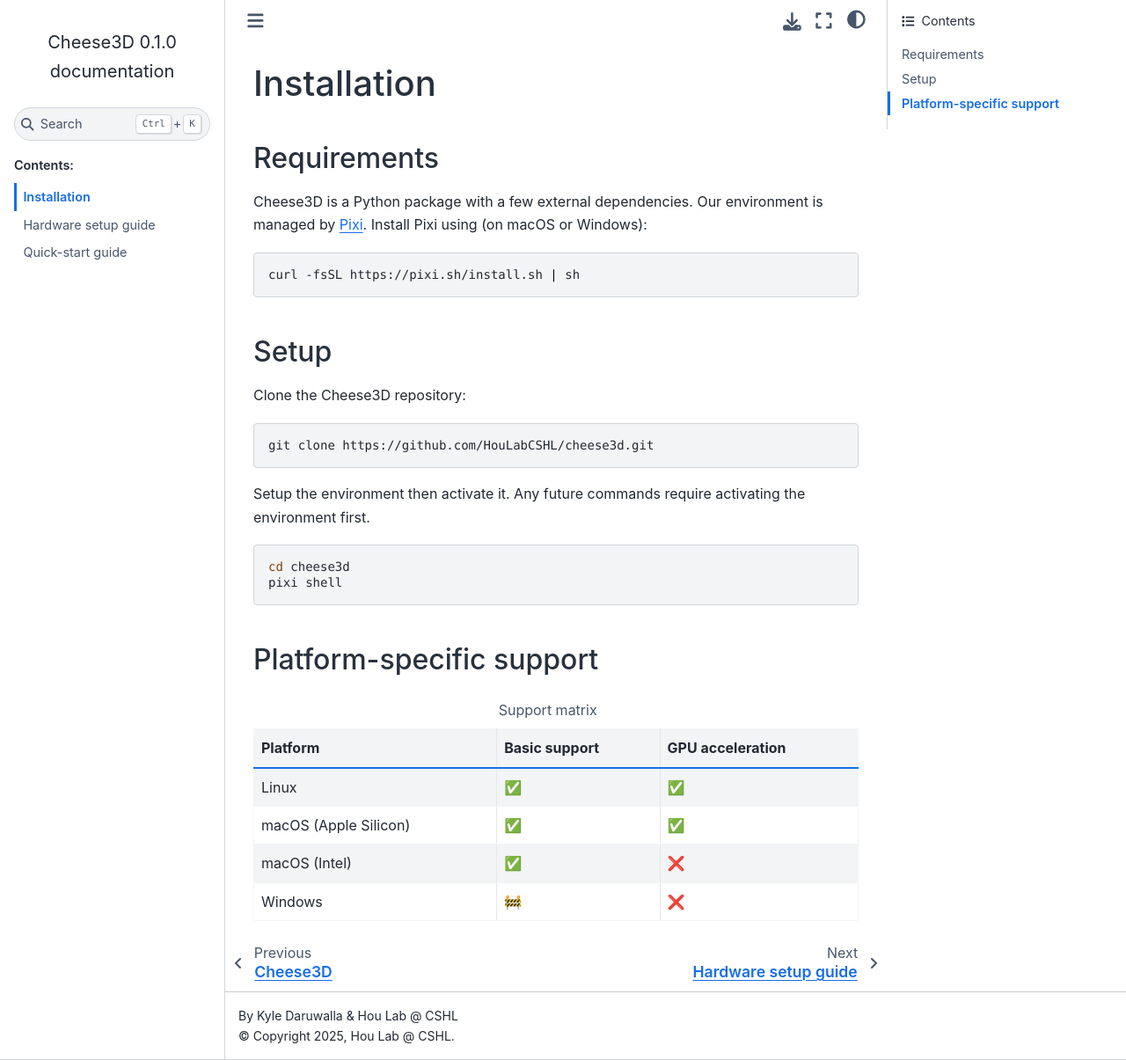
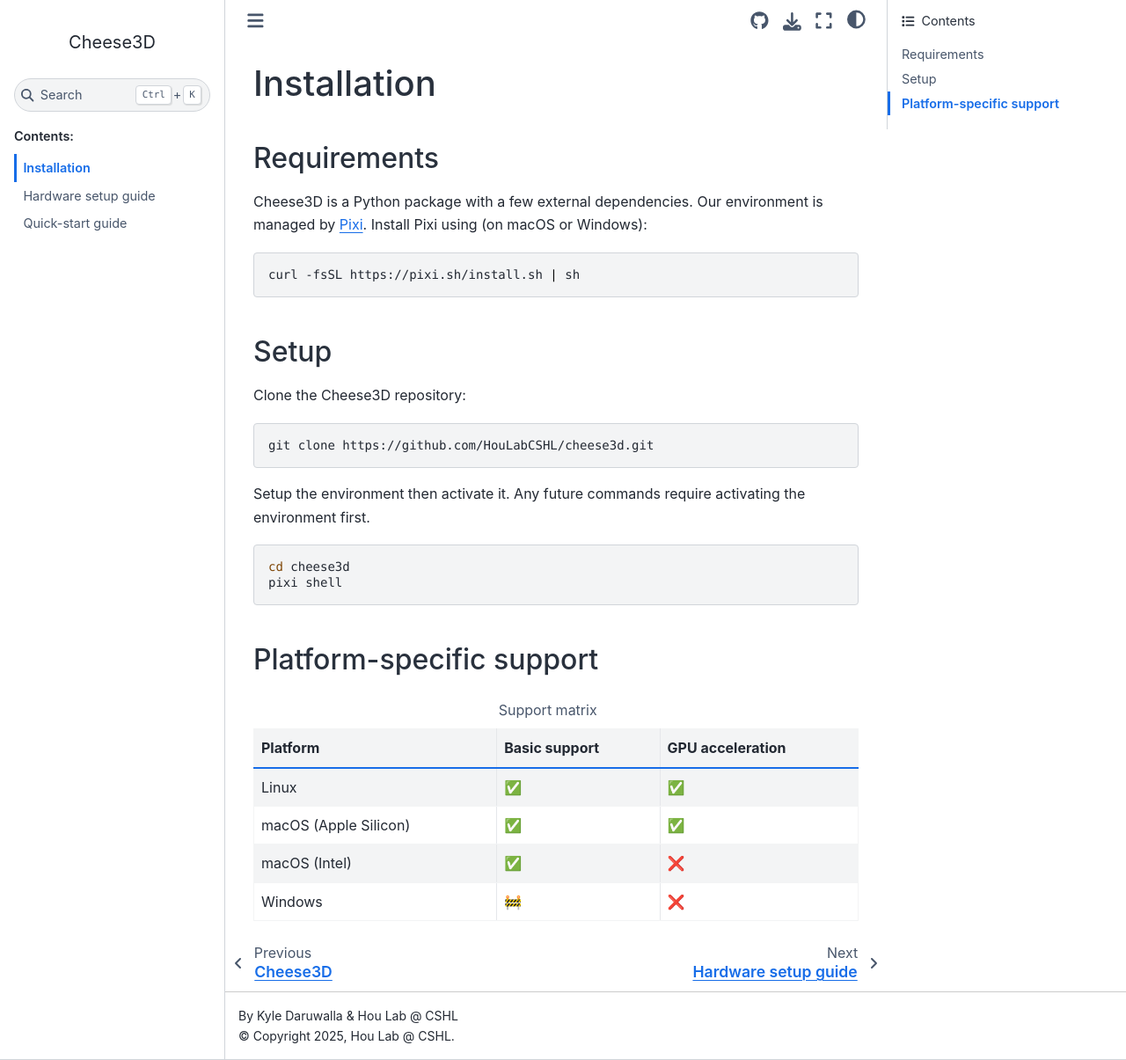
Before and after one commit to Hou-Lab-CSHL/cheese3d, a Sphinx documentation site: the page built from docs/source/installation.rst, in a window 1280 px wide and 1205 px high. Shown: the whole window at 88% size. Built offline with Sphinx 7.4.7 and the Sphinx Book theme 1.1.4, drawn with Linux system fonts in a browser that asks for light colours.

Commit message:
Tweak docs

```diff
--- a/docs/source/conf.py
+++ b/docs/source/conf.py
@@ -37,6 +37,11 @@
 
 html_theme = 'sphinx_book_theme'
 html_static_path = ['_static']
+html_title = "Cheese3D"
+html_theme_options = {
+    "repository_url": "https://github.com/HouLabCSHL/cheese3d",
+    "use_repository_button": True,
+}
 
 # Napoleon settings
 napoleon_google_docstring = True
```
